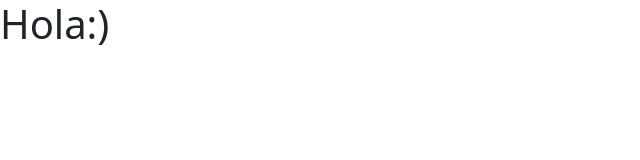
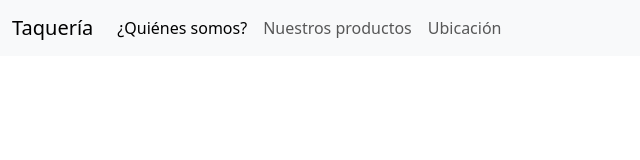
Before and after one commit to diegoldeve/juegos_landing, a plain HTML site: page index.html in a window 1280 px wide. Shown: the whole page, without its empty margins (0-640 px from the left). Drawn offline with nearby package versions, Linux system fonts and the light colour scheme.

Commit message:
navbar bootstrap

```diff
--- a/index.html
+++ b/index.html
@@ -7,7 +7,29 @@
     <link href="https://cdn.jsdelivr.net/npm/bootstrap@5.3.0-alpha3/dist/css/bootstrap.min.css" rel="stylesheet" integrity="sha384-KK94CHFLLe+nY2dmCWGMq91rCGa5gtU4mk92HdvYe+M/SXH301p5ILy+dN9+nJOZ" crossorigin="anonymous">
   </head>
   <body>
-    <h1>Hola:)</h1>
+    <header>
+			<nav class="navbar navbar-expand-lg bg-body-tertiary">
+				<div class="container-fluid">
+					<a class="navbar-brand" href="#">Taquería</a>
+					<button class="navbar-toggler" type="button" data-bs-toggle="collapse" data-bs-target="#navbarNav" aria-controls="navbarNav" aria-expanded="false" aria-label="Toggle navigation">
+						<span class="navbar-toggler-icon"></span>
+					</button>
+					<div class="collapse navbar-collapse" id="navbarNav">
+						<ul class="navbar-nav">
+							<li class="nav-item">
+								<a class="nav-link active" aria-current="page" href="#">¿Quiénes somos?</a>
+							</li>
+							<li class="nav-item">
+								<a class="nav-link" href="#">Nuestros productos</a>
+							</li>
+							<li class="nav-item">
+								<a class="nav-link" href="#">Ubicación</a>
+							</li>
+						</ul>
+					</div>
+				</div>
+			</nav>
+    </header>
     <script src="https://cdn.jsdelivr.net/npm/bootstrap@5.3.0-alpha3/dist/js/bootstrap.bundle.min.js" integrity="sha384-ENjdO4Dr2bkBIFxQpeoTz1HIcje39Wm4jDKdf19U8gI4ddQ3GYNS7NTKfAdVQSZe" crossorigin="anonymous"></script>
   </body>
 </html>
```
